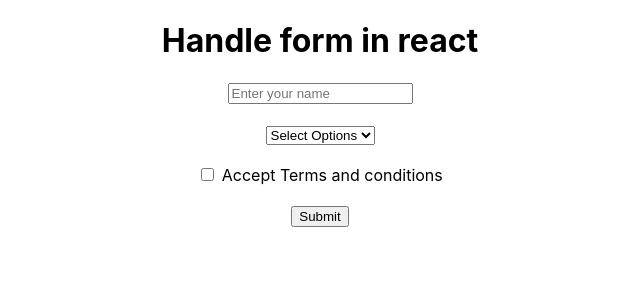
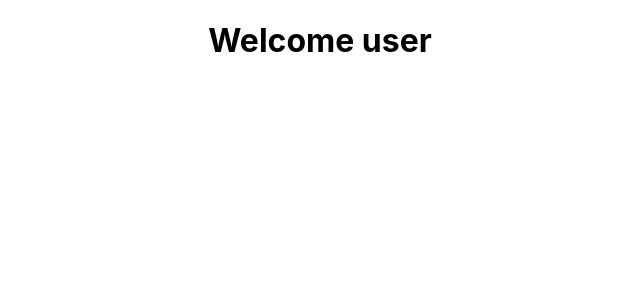
Before and after one commit to Bijarniankit/react-for-dummies, a React (Create React App) app: page / in a window 1280 px wide. Shown: the top 300 px of the page, without its empty margins (320-960 px from the left). Built offline with nearby package versions, Linux system fonts and the light colour scheme.

Commit message:
ternary operator instead of if-else

```diff
--- a/src/App.js
+++ b/src/App.js
@@ -1,39 +1,12 @@
 import './App.css'
-import React,{useState} from 'react';
+import Profile from './Profile'
 
 function App() {
-  const [name,setName] = useState("");
-  const [tnc,setTnc] = useState(false);
-  const [interest,setInterest] = useState("");
-
-
-  function getFormData(e)
-    {
-      e.preventDefault()
-      // console.log(`Name: ${name}`)
-      // console.log(`tnc: ${tnc}`)
-      // console.log(`interest: ${interest}`)
-      console.log(name,tnc,interest)
-      console.warn(name,tnc,interest)
-    }
     return (
-    <div className="App">
-        <h1>Handle form in react</h1>
-        <form onSubmit={getFormData}>
-          <input type="text" placeholder="Enter your name" onChange={(e)=>{setName(e.target.value)}}/> <br/><br/>
-          <select onChange={(e)=>{setInterest(e.target.value)}}>
-            <option>Select Options</option>
-            <option>React</option>
-            <option>Angular</option>
-            <option value="Rawat">Vue</option>
-          </select>
-          <br/><br/>
-          <input type="checkbox" onChange={(e)=>{setTnc(e.target.checked)}} /> <span> Accept Terms and conditions </span>
-          <br/><br/>
-          <button type="submit">Submit</button>
-        </form>
-    </div>
-  )
+        <div className="App">
+        <Profile />
+        </div>
+    );
 }
 
-export default App
+export default App;
--- /dev/null
+++ b/src/Profile.js
@@ -0,0 +1,20 @@
+import React,{useState} from 'react';
+
+
+function Profile(){
+    const [loggedIn , setLoggedIn] = useState(5);
+    // const loggedIn = 2;
+
+    return (
+        <div>
+            {
+             loggedIn==1 ?<h1> Welcome user 1</h1>
+            :loggedIn==2 ?<h1> Welcome user 2</h1>
+            :loggedIn==3 ?<h1> Welcome user 3</h1>
+            :<h1> Welcome user </h1>
+            }
+        </div>
+    )
+}
+
+export default Profile;
```
Also changed, not shown: src/app files/App_trying basic form.js (added, +39 -0 lines).
